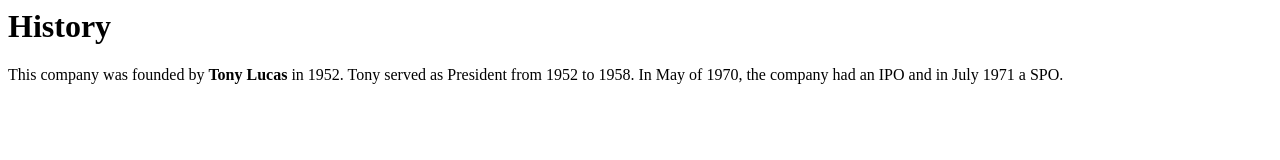
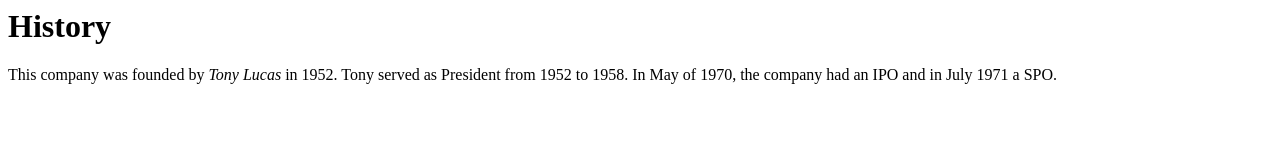
Before and after one commit to fale793/web-page-repo, a plain HTML site: page history.html in a window 1280 px wide. Drawn offline with Linux system fonts and the light colour scheme.

Commit message:
Update history.html
Removed bold and added italics

```diff
--- a/history.html
+++ b/history.html
@@ -7,7 +7,7 @@
 
 <H1>History</H1>
 
-<P> This company was founded by <B>Tony Lucas</B> in 1952. Tony served as President from 1952 to 1958. In May of 1970, the company had an IPO and in July 1971 a SPO.
+<P> This company was founded by <I>Tony Lucas</I> in 1952. Tony served as President from 1952 to 1958. In May of 1970, the company had an IPO and in July 1971 a SPO.
 
 </BODY>
 </html>
```
